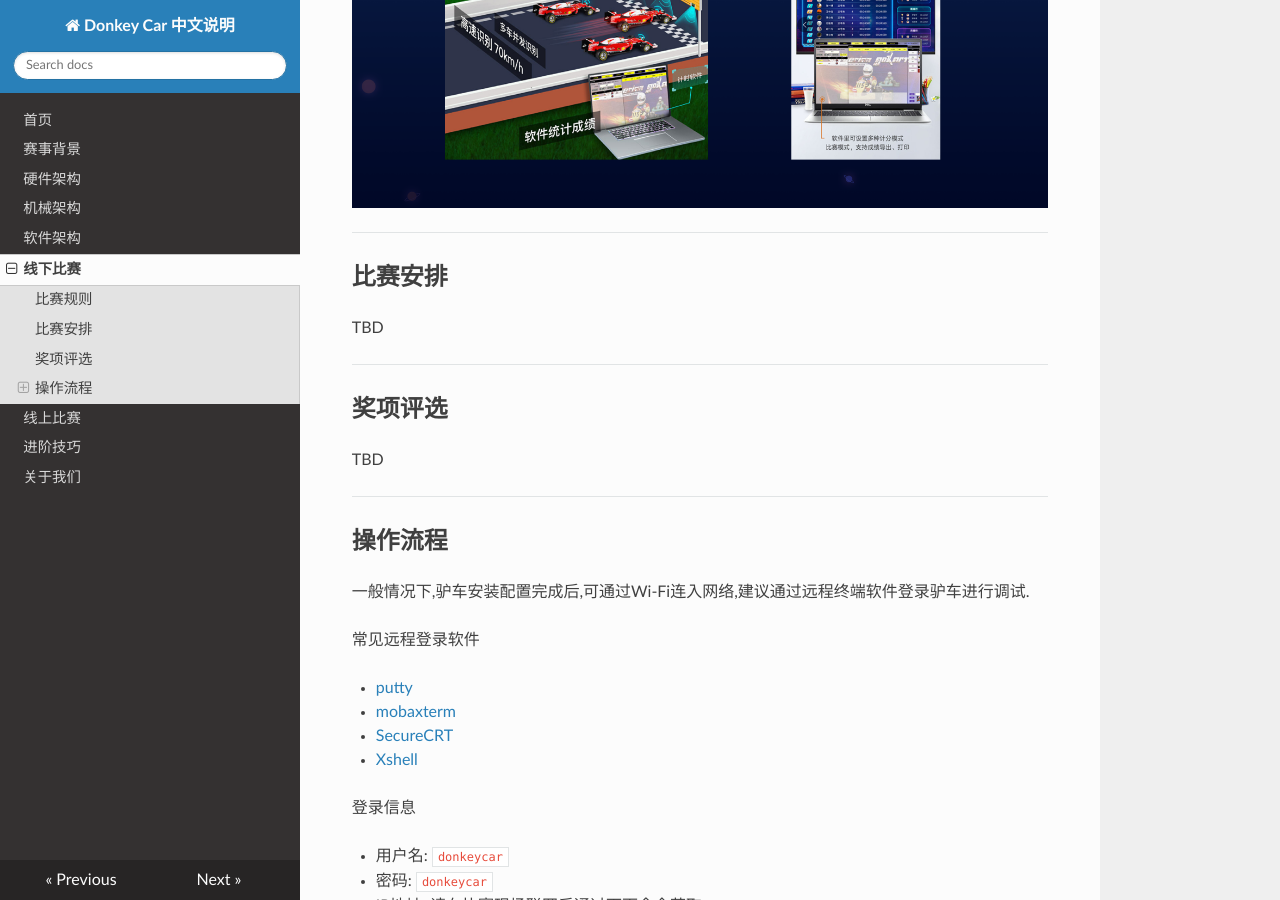
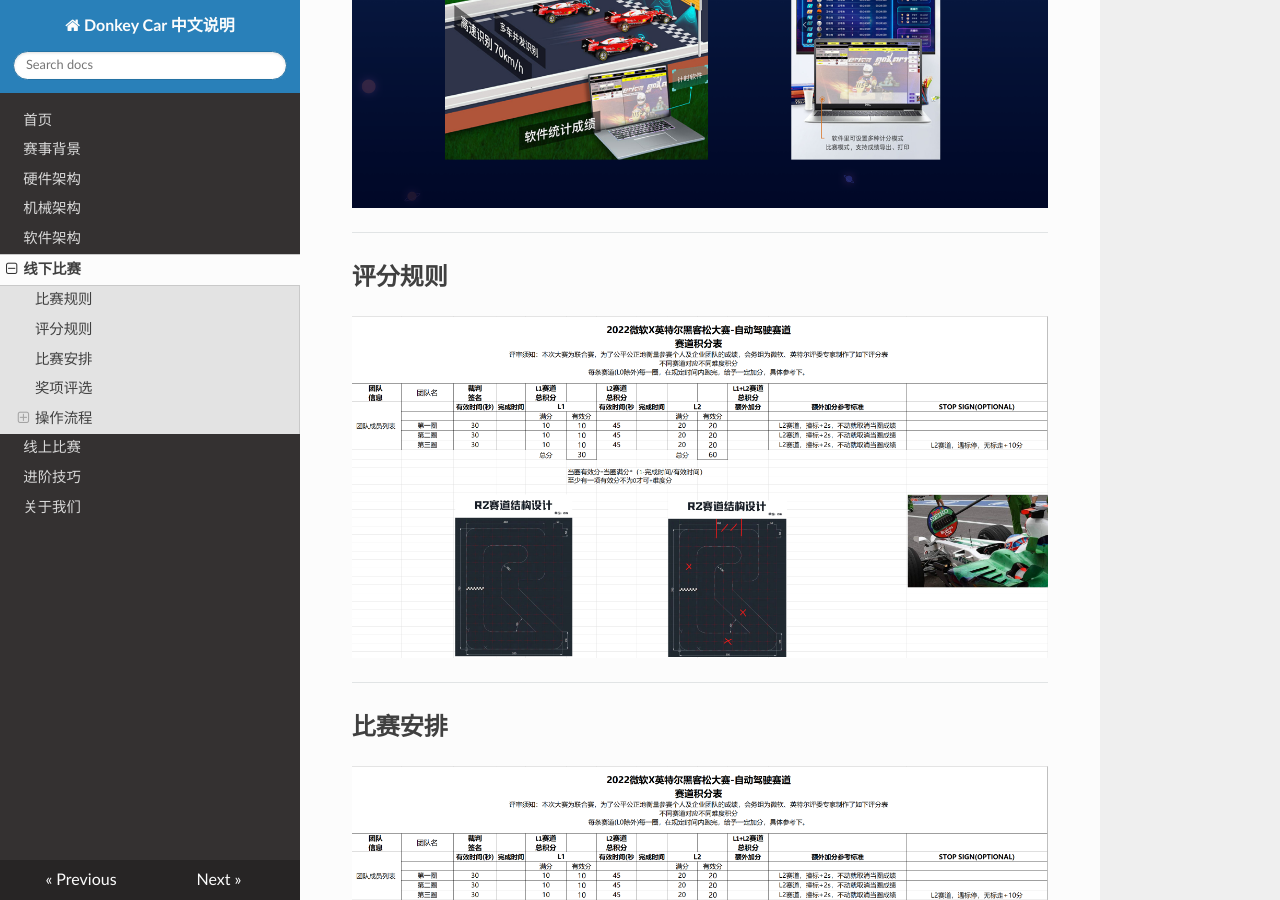
Before and after one commit to Mavengers/DonkeyDocsCN, an MkDocs documentation site: the page built from docs/operation/dk_process.md, in a window 1280 px wide and 900 px high, scrolled down 1658 px. Built offline with MkDocs 1.6.1, drawn with Linux system fonts in a browser that asks for light colours; nearby versions of some CDN libraries.

Commit message:
update rules
Signed-off-by: yoyojacky <yoyojacky2009@gmail.com>

```diff
--- a/docs/operation/dk_process.md
+++ b/docs/operation/dk_process.md
@@ -12,15 +12,18 @@
 
 ---
 
+## 评分规则
+![rules01](./images/rules01.png)
+
+---
+
 ## 比赛安排
-
-TBD
+![rules02](./images/rules01.png)
 
 ---
 
 ## 奖项评选
-
-TBD
+![rules03](./images/rules01.png)
 
 ---
 
```
Also changed, not shown: docs/operation/images/rules01.png (added), docs/operation/images/rules02.png (added), docs/operation/images/rules03.png (added), docs/operation/images/rules04.png (added).
